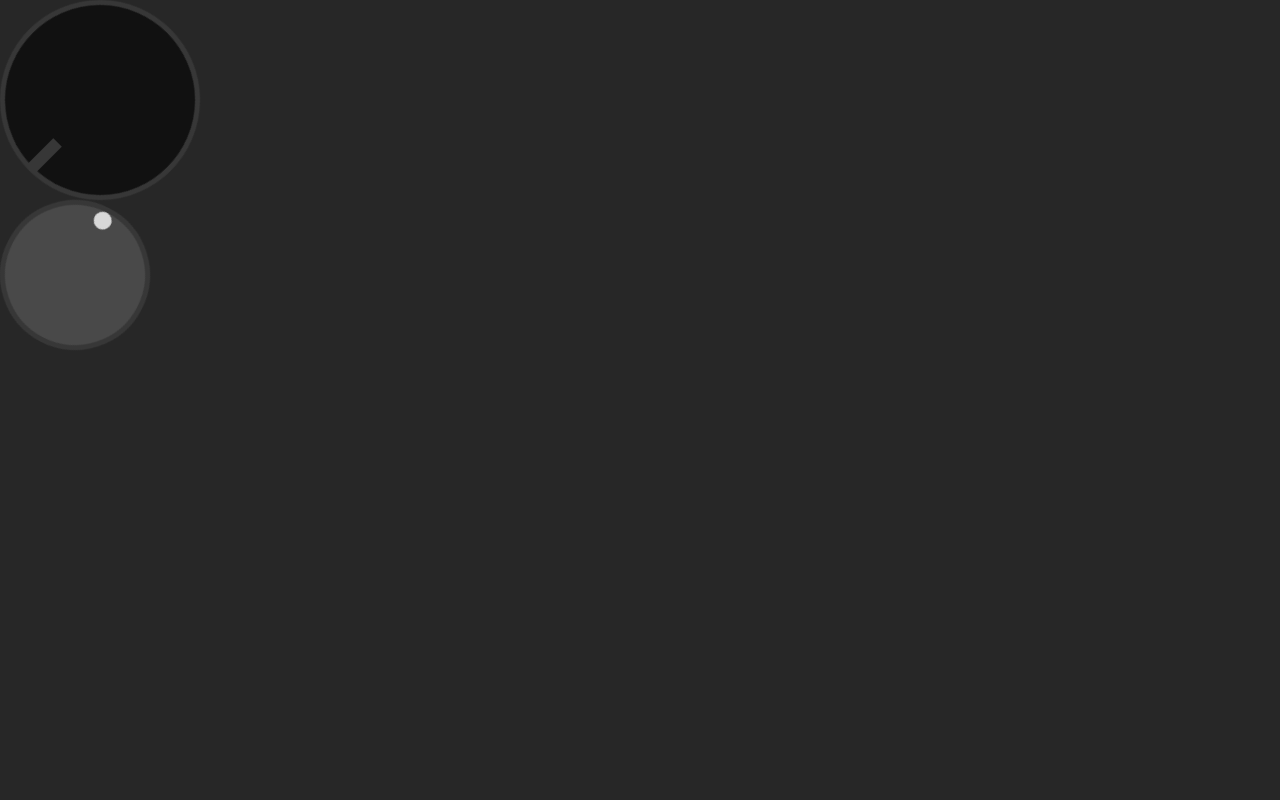
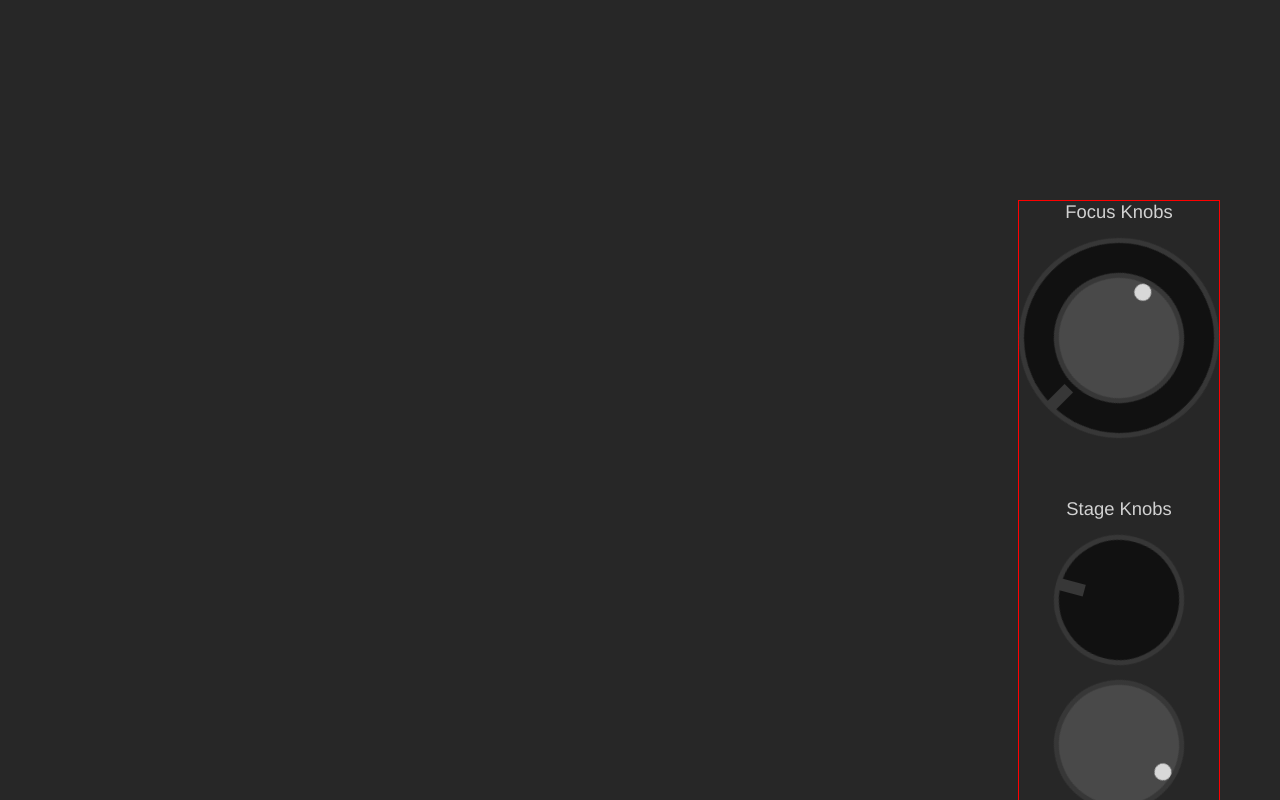
Before and after one commit to ssial/microscope_simulator, a React app in the folder microscope/: page / in a window 1280 px wide. Shown: the top 800 px of the page. Built offline with nearby package versions, Linux system fonts and the light colour scheme.

Commit message:
dials labeled and arranged properly

```diff
--- a/microscope/src/components/dial.js
+++ b/microscope/src/components/dial.js
@@ -56,7 +56,7 @@ export default class Dial extends React.Component {
     render() {
         return (
             <React.Fragment>
-                <div style={{transform: "rotate(180deg)", width:this.props.dialStyle.width}}>
+                <div style={{transform: "rotate(180deg)", width:this.props.dialStyle.width, marginTop:15, marginBottom:15}}>
                     <div ref={this.dial} style={this.props.dialStyle}>
                         <div style={this.props.pointerStyle}></div>
                     </div>
--- a/microscope/src/components/dials.js
+++ b/microscope/src/components/dials.js
@@ -8,17 +8,26 @@ let styles = {
             width: 200, height: 200, border: "solid #373737 5px", borderRadius: "50%", display: "flex", justifyContent: "center", backgroundColor: "#111111", boxSizing: "border-box"
         },
         pointer: {
-            width: 12, height: 35, backgroundColor: "#373737"
+            width: 12, height: 24, backgroundColor: "#373737"
         }
     },
     fineFocus: {
         dial: {
-            width: 150, height: 150, border: "solid #373737 5px", borderRadius: "50%", display: "flex", justifyContent: "center", backgroundColor: "#494949", boxSizing: "border-box"
+            width: 130, height: 130, border: "solid #373737 5px", borderRadius: "50%", display: "flex", justifyContent: "center", backgroundColor: "#494949", boxSizing: "border-box"
         },
         pointer: {
-            width: 18, height: 18, backgroundColor: "#D8D8D8", borderRadius: "50%"
+            width: 17, height: 17, backgroundColor: "#D8D8D8", borderRadius: "50%"
         }
-    }
+    },
+    verticalStage: {
+        dial: {
+            width: 130, height: 130, border: "solid #373737 5px", borderRadius: "50%", display: "flex", justifyContent: "center", backgroundColor: "#111111", boxSizing: "border-box"
+        },
+        pointer: {
+            width: 12, height: 24, backgroundColor: "#373737"
+        }
+    },
+
 }
 
 export default class Dials extends React.Component {
@@ -30,8 +39,18 @@ export default class Dials extends React.Component {
     render() {
         return (
             <React.Fragment>
-                <Dial dialStyle={styles.coarseFocus.dial} pointerStyle={styles.coarseFocus.pointer} rotation="45" />
-                <Dial dialStyle={styles.fineFocus.dial} pointerStyle={styles.fineFocus.pointer} rotation="207" />
+                <div style={{ display: "flex", flexDirection: "column", width: 200, alignItems: "center", border: "solid red 1px", float: "right", marginTop: 200, marginRight: 60 }}>
+                    <div style={{ fontSize: "1.15em", color: "#d2d2d2" }}>Focus Knobs</div>
+                    <Dial dialStyle={styles.coarseFocus.dial} pointerStyle={styles.coarseFocus.pointer} rotation="45" />
+                    <div style={{ position: "relative", top: 0, transform: "translateY(-195px)" }}>
+                        <Dial dialStyle={styles.fineFocus.dial} pointerStyle={styles.fineFocus.pointer} rotation="207" />
+                    </div>
+                    <div style={{transform:"translateY(-135px)"}}>
+                        <div style={{ fontSize: "1.15em", marginTop: 20, color: "#d2d2d2" }}>Stage Knobs</div>
+                        <Dial dialStyle={styles.verticalStage.dial} pointerStyle={styles.verticalStage.pointer} rotation="105" />
+                        <Dial dialStyle={styles.fineFocus.dial} pointerStyle={styles.fineFocus.pointer} rotation="301" />
+                    </div>
+                </div>
             </React.Fragment>
         )
     }
--- a/microscope/src/index.css
+++ b/microscope/src/index.css
@@ -6,6 +6,7 @@ body {
   -webkit-font-smoothing: antialiased;
   -moz-osx-font-smoothing: grayscale;
   background-color: #272727;
+  font-family: Helvetica Neue, Helvetica, Arial, sans-serif;
 }
 
 code {
```
